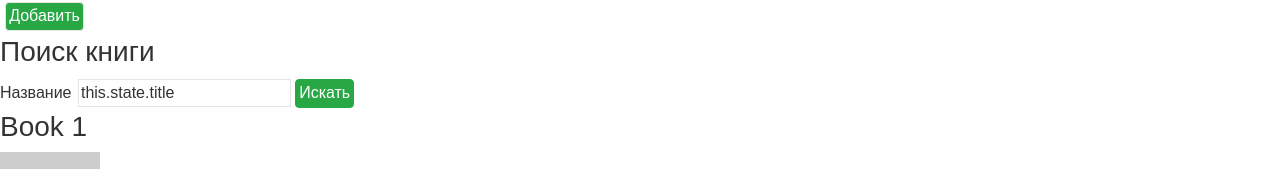
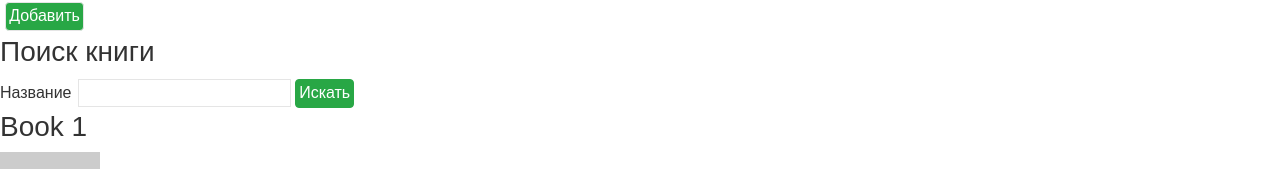
Before and after one commit to roman-yagodin/learn-redux, a React (Create React App) app: page / in a window 1280 px wide. Shown: the part 207-376 px from the top of the page. Built offline with nearby package versions, Linux system fonts and the light colour scheme.

Commit message:
Реализуем поиск

```diff
--- a/src/App.js
+++ b/src/App.js
@@ -6,14 +6,16 @@ import Book from "./components/Book.js";
 import BookWithoutPrice from "./components/BookWithoutPrice.js";
 import Basket from './containers/Basket.js';
 import AddBookForm from './containers/AddBookForm.js';
-import SearchForm from './components/SearchForm.js';
+import SearchForm from './containers/SearchForm.js';
 import Footer from './components/Footer';
 import { Button } from 'reactstrap';
 
 class App extends React.Component{
 
   render(){
-    const book = this.props.dataBook. map( item => (
+    const book = this.props.dataBook
+    .filter(item => item.title.toLowerCase().startsWith(this.props.searchForm.value.toLowerCase()))
+    .map( item => (
     item["price"] ?   <Book
     id={item["id"]}
     key={item["id"]}
--- a/src/actions/actionCreators.js
+++ b/src/actions/actionCreators.js
@@ -5,7 +5,8 @@ import {
     REMOVE_BOOK,
     CHANGE_TITLE,
     CHANGE_AUTHOR,
-    CHANGE_PRICE
+    CHANGE_PRICE,
+    CHANGE_SEARCH
   } from './actions';
 
 export const addBookToBasket = (id) => (
@@ -35,3 +36,7 @@ export const addBook = (book) => (
 export const removeBook = (id) => (
   { type: REMOVE_BOOK, id }
 );
+
+export const changeSearch = (value) => (
+  { type: CHANGE_SEARCH, value }
+);
--- a/src/actions/actions.js
+++ b/src/actions/actions.js
@@ -6,3 +6,5 @@ export const REMOVE_BOOK = "REMOVE_BOOK";
 export const CHANGE_TITLE = "CHANGE_TITLE";
 export const CHANGE_AUTHOR = "CHANGE_AUTHOR";
 export const CHANGE_PRICE = "CHANGE_PRICE";
+
+export const CHANGE_SEARCH = "CHANGE_SEARCH";
--- a/src/components/SearchForm.js
+++ b/src/components/SearchForm.js
@@ -4,7 +4,6 @@ export default class SearchForm extends React.Component{
 
  constructor(props){
      super(props);
-     this.state = {  };
      this.handleSubmit = this.handleSubmit.bind(this);
      this.handleChange = this.handleChange.bind(this);
   }
@@ -13,13 +12,15 @@ export default class SearchForm extends React.Component{
 
   }
   handleChange(ev){
-
+    this.props.changeSearch(ev.target.value);
   }
 
   render(){
    return <form action="" onSubmit={this.handleSubmit} className="searchform">
  <h3>Поиск книги</h3>
- <div><label>Название</label> <input type="text" name="title"  onChange={this.handleChange} value={'this.state.title'} autoComplete="off" /><input type="submit" value="Искать" className="btn btn-success"/></div>
+ <div><label>Название</label> <input type="text" name="title"  onChange={this.handleChange} value={this.props.searchForm.value} autoComplete="off" />
+ <input type="submit" value="Искать" className="btn btn-success"/>
+ </div>
 </form>;
 
 
--- a/src/containers/App.js
+++ b/src/containers/App.js
@@ -3,8 +3,8 @@ import App from '../App';
 import { addBookToBasket } from '../actions/actionCreators';
 
 function mapStateToProps(state) {
-    const {dataBook} = state;
-    return {dataBook};
+    const {dataBook, searchForm} = state;
+    return {dataBook, searchForm};
 }
 
 function mapDispatchToProps(dispatch) {
--- /dev/null
+++ b/src/containers/SearchForm.js
@@ -0,0 +1,16 @@
+import { connect } from 'react-redux';
+import SearchForm from '../components/SearchForm';
+import { changeSearch } from '../actions/actionCreators';
+
+function mapStateToProps(state) {
+    const {searchForm} = state;
+    return {searchForm};
+}
+
+function mapDispatchToProps(dispatch) {
+    return {
+        changeSearch: (value) => dispatch(changeSearch(value))
+    }
+}
+
+export default connect(mapStateToProps, mapDispatchToProps)(SearchForm);
--- a/src/initialState.js
+++ b/src/initialState.js
@@ -9,7 +9,7 @@ export default {
         author: "",
         price: 0
     },
-    // searchForm: {
-    //     value: ""
-    // }
+    searchForm: {
+        value: ""
+    }
 }
--- /dev/null
+++ b/src/reducers/searchForm.js
@@ -0,0 +1,12 @@
+import {
+    CHANGE_SEARCH
+} from "../actions/actions.js";
+
+export const searchForm = function(state = {}, action) {
+    switch (action.type) {
+        case CHANGE_SEARCH:
+            return {...state, value: action.value};
+        default:
+            return state;
+    }
+}
--- a/src/storeFactory.js
+++ b/src/storeFactory.js
@@ -3,11 +3,13 @@ import initialState from './initialState';
 import { items } from './reducers/items';
 import { addBookForm } from './reducers/addBookForm';
 import { dataBook } from './reducers/dataBook';
+import { searchForm } from './reducers/searchForm';
 
 const store = legacy_createStore(combineReducers({
     items,
     addBookForm,
-    dataBook
+    dataBook,
+    searchForm,
 }), initialState);
 
 export default store;
```
